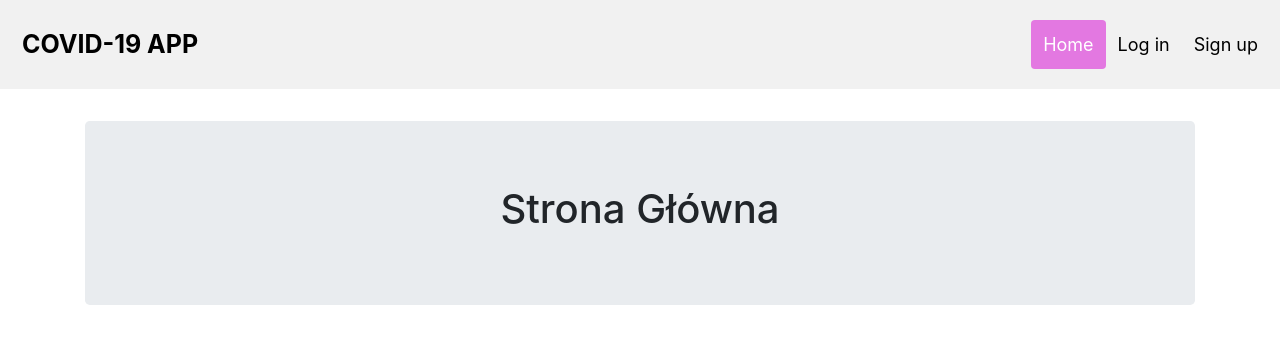
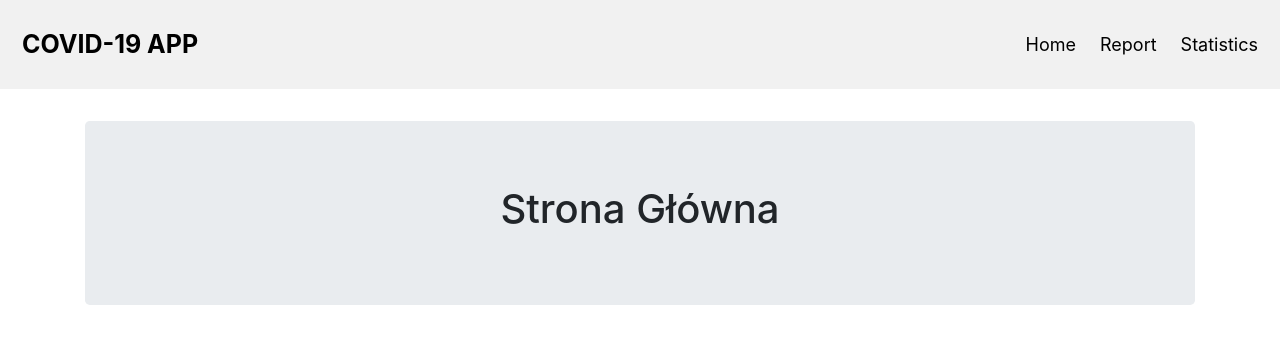
Before and after one commit to fmeina/covid_app, a Flask app: page / in a window 1280 px wide. Shown: the top 344 px of the page. Run offline with Flask 2, Linux system fonts and the light colour scheme; the visitor is signed in with stand-in values (Sample User, id 1); some libraries are stand-ins or nearby versions.

Commit message:
fixed() logged in user views

```diff
--- a/application/core/views.py
+++ b/application/core/views.py
@@ -6,14 +6,16 @@ core = Blueprint('core', __name__)
 
 @core.route('/', methods=['GET', 'POST'])
 def index():
-    return render_template('index.html')
+    return render_template('index.html', current_user=current_user)
+
 
 @core.route('/stats')
 @login_required
 def stats():
-    return render_template('stats.html')
+    return render_template('stats.html', current_user=current_user)
+
 
 @core.route('/report')
 @login_required
 def report():
-    return render_template('report.html')
+    return render_template('report.html', current_user=current_user)
--- a/application/templates/base.html
+++ b/application/templates/base.html
@@ -19,14 +19,26 @@
 
 <body>
 
+    {% if current_user.is_authenticated %}
         <div class="header">
             <a href="/" class="logo">COVID-19 APP</a>
             <div class="header-right">
-    <a class="active" href="/">Home</a>
+                <a href="/">Home</a>
+                <a href="/report">Report</a>
+                <a href="/stats">Statistics</a>
+            </div>
+        </div>
+    {% else %}
+        <div class="header">
+            <a href="/" class="logo">COVID-19 APP</a>
+            <div class="header-right">
+                <a href="/">Home</a>
                 <a href="/login">Log in</a>
                 <a href="/register">Sign up</a>
             </div>
         </div>
+    {% endif %}
+
 
     <!-- Page content -->
     <div class="container">
--- a/application/templates/welcome.html
+++ b/application/templates/welcome.html
@@ -7,3 +7,4 @@
 </div>
 
 {% endblock content %}
+<!-- user info TODO -->
--- a/application/users/views.py
+++ b/application/users/views.py
@@ -6,11 +6,8 @@ from application import db
 
 users = Blueprint('users', __name__)
 
-""" TODO:
-    - naprawic flash() bo nie wyswietla napisu
-    - wyrzucic welcome_user() i zamiast tego przekierowac do core
-"""
 
+# TODO display error messages from forms
 
 @users.route('/logout')
 @login_required
```
Lines whose indentation alone changed are shown as unchanged.
